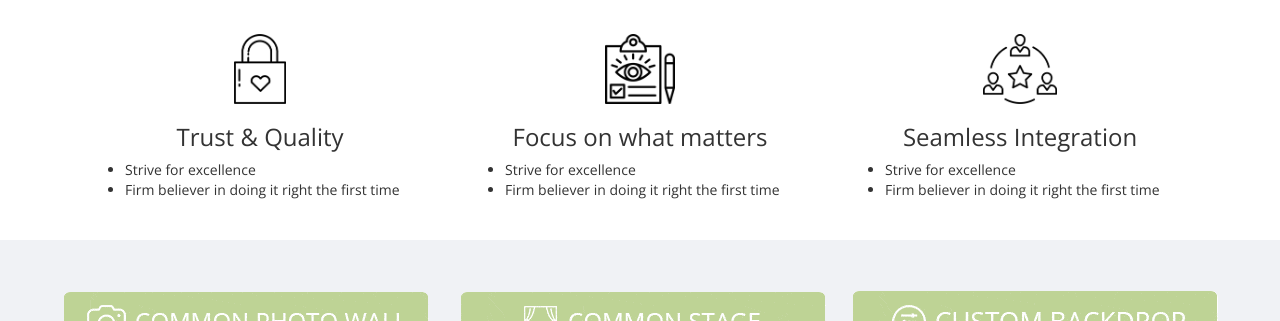
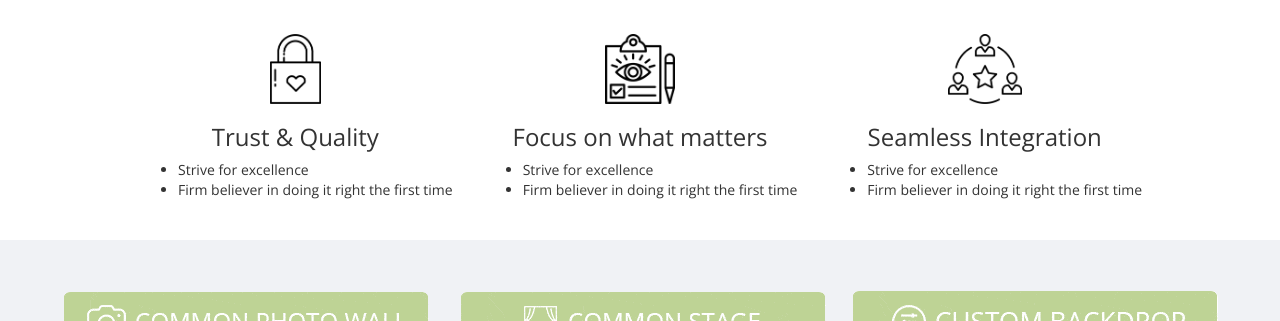
Before and after one commit to luciusyg/grt, a plain HTML site: page index.html in a window 1280 px wide. Shown: the part 479-800 px from the top of the page. Drawn offline with nearby package versions, Linux system fonts and the light colour scheme.

Commit message:
cleanup why us section

```diff
--- a/index.html
+++ b/index.html
@@ -54,14 +54,12 @@
       </div>
     </div>
     <!-- Hero Section End -->
-<!--<div class="container" id="whyus_section">-->
 
     <!-- Why Us Section -->
-
-  <div class="row" id="whyus_section">
-    <div class="container" align="center">
+    <div class="container-fluid" id="whyus_section">
+      <div class="row" align="center">
         <h2>Why Us?</h2>
-      <div class="col-md-4">
+        <div class="col-sm-4">
           <div id="whyus_element">
               <img src="images/dedication_icon.png" alt="Greate Dedication Icon" style="height:70px">
               <div class="caption">
@@ -74,7 +72,7 @@
             </a>
           </div>
         </div>
-      <div class="col-md-4">
+        <div class="col-sm-4">
           <div id="whyus_element">
               <img src="images/transparency_icon.png" alt="Greate Transparency Icon" style="height:70px">
               <div class="caption">
@@ -87,7 +85,7 @@
             </a>
           </div>
         </div>
-      <div class="col-md-4">
+        <div class="col-sm-4">
           <div id="whyus_element">
               <img src="images/integration_icon.png" alt="Greate Integration Icon" style="height:70px">
               <div class="caption">
```
Lines whose indentation alone changed are shown as unchanged.
